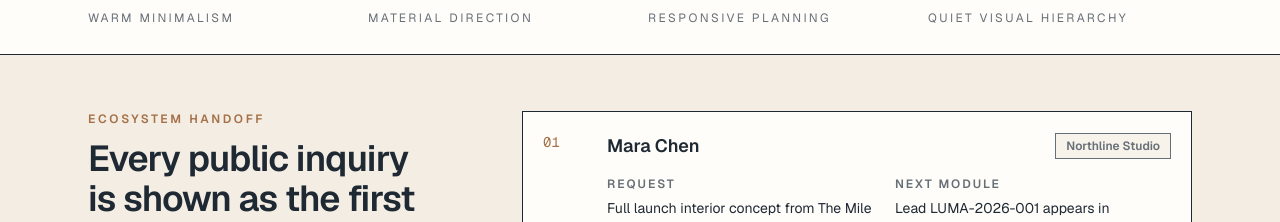
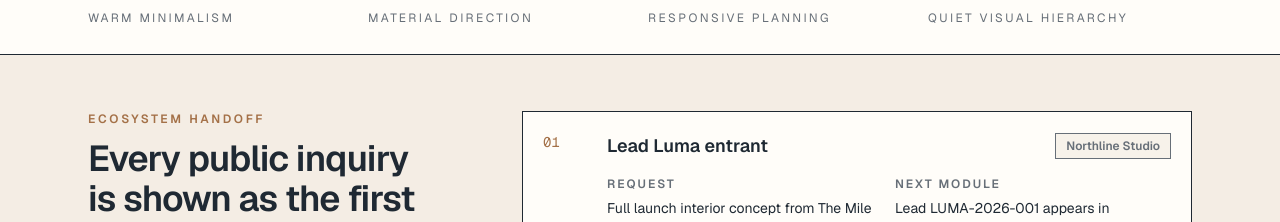
Before and after one commit to kurtisv/luma-studio, a Next.js app in the folder apps/web/: page / in a window 1280 px wide. Shown: the part 800-1022 px from the top of the page. Built offline with nearby package versions, Linux system fonts and the light colour scheme; no server answers.

Commit message:
Remove fake ecosystem lead references

```diff
--- a/apps/web/src/app/page.tsx
+++ b/apps/web/src/app/page.tsx
@@ -106,7 +106,7 @@ const homeCopy = {
     ],
     testimonials: [
       {
-        name: "Mara Chen",
+        name: "Lead Luma entrant",
         project: "The Mile End Loft",
         location: "Montreal",
         quote:
--- a/apps/web/src/data/luma.ts
+++ b/apps/web/src/data/luma.ts
@@ -215,7 +215,7 @@ export const processSteps = [
 
 export const testimonials = [
   {
-    name: "Mara Chen",
+    name: "Lead Luma entrant",
     project: "The Mile End Loft",
     location: "Montreal",
     quote:
@@ -273,7 +273,7 @@ export const stats = [
 
 export const ecosystemHandoffs = [
   {
-    client: "Mara Chen",
+    client: "Lead Luma entrant",
     company: "Northline Studio",
     request: "Full launch interior concept from The Mile End Loft inquiry",
     next: "Lead LUMA-2026-001 appears in QuotePilot as QP-2026-014",
```
